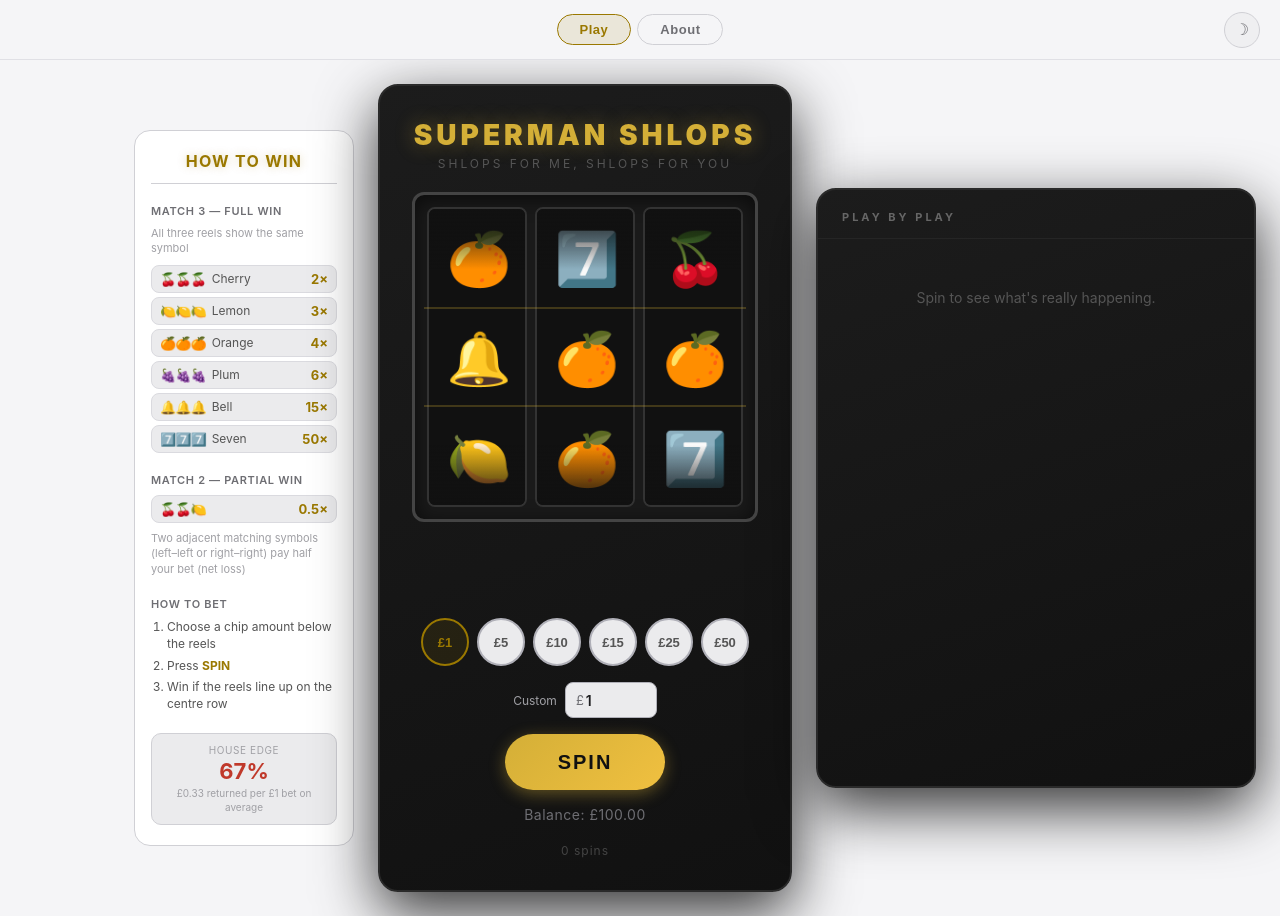
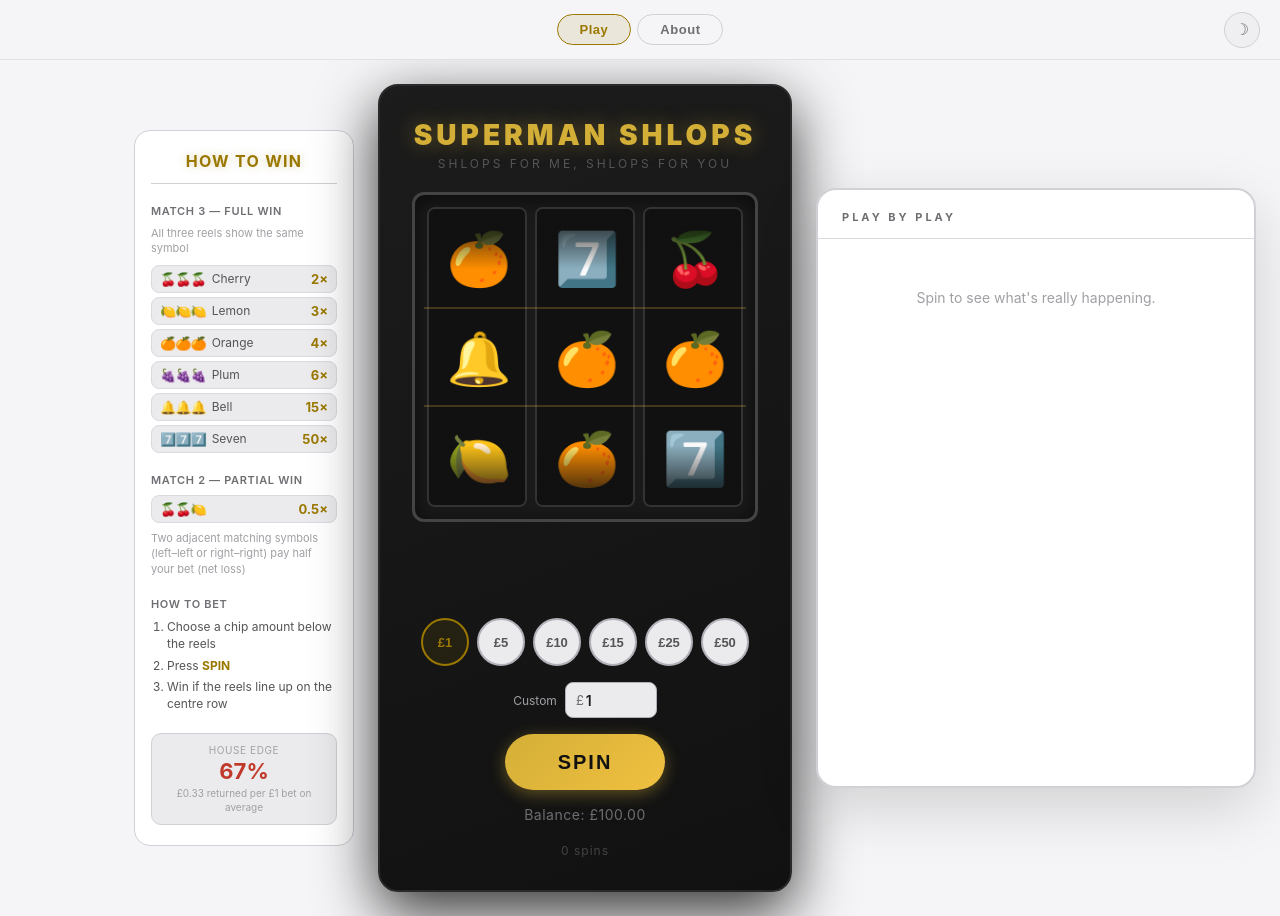
Before and after one commit to danbennett239/House-Always-Loses, a React (Vite) app: page / in a window 1280 px wide. Built offline with nearby package versions, Linux system fonts and the light colour scheme.

Commit message:
Add play by play light mode

```diff
--- a/src/components/PlayByPlay/PlayByPlay.css
+++ b/src/components/PlayByPlay/PlayByPlay.css
@@ -3,10 +3,10 @@
   flex-direction: column;
   width: 440px;
   height: 600px;
-  background: linear-gradient(160deg, #1c1c1c 0%, #111 100%);
+  background: linear-gradient(160deg, var(--bg-elevated) 0%, var(--bg-2) 100%);
   border-radius: 20px;
-  border: 2px solid #2a2a2a;
-  box-shadow: 0 20px 60px rgba(0,0,0,0.8);
+  border: 2px solid var(--border);
+  box-shadow: var(--shadow-deep);
   overflow: hidden;
 }
 
@@ -15,16 +15,16 @@
   font-weight: 700;
   letter-spacing: 3px;
   text-transform: uppercase;
-  color: #666;
+  color: var(--text-secondary);
   margin: 0;
   padding: 20px 24px 14px;
-  border-bottom: 1px solid #252525;
+  border-bottom: 1px solid var(--border-card);
   flex-shrink: 0;
 }
 
 .pbp-empty {
   font-size: 14px;
-  color: #555;
+  color: var(--text-muted);
   text-align: center;
   padding: 48px 24px;
   margin: 0;
@@ -35,7 +35,7 @@
   overflow-y: auto;
   flex: 1;
   scrollbar-width: thin;
-  scrollbar-color: #2a2a2a #111;
+  scrollbar-color: var(--border) var(--bg-2);
 }
 
 .pbp-list::-webkit-scrollbar {
@@ -43,11 +43,11 @@
 }
 
 .pbp-list::-webkit-scrollbar-track {
-  background: #111;
+  background: var(--bg-2);
 }
 
 .pbp-list::-webkit-scrollbar-thumb {
-  background: #2a2a2a;
+  background: var(--border);
   border-radius: 3px;
 }
 
@@ -56,8 +56,9 @@
   display: flex;
   gap: 14px;
   padding: 10px 24px;
-  border-bottom: 2px solid #252525;
+  border-bottom: 2px solid var(--border-card);
   border-left: 3px solid transparent;
+  align-items: flex-start;
 }
 
 .pbp-entry:last-of-type {
@@ -65,14 +66,14 @@
 }
 
 .pbp-entry--flagged {
-  background: rgba(255, 107, 107, 0.06);
-  border-left-color: #ff6b6b;
+  background: rgba(255, 107, 107, 0.05);
+  border-left-color: var(--red);
 }
 
 .pbp-spin-num {
   font-size: 13px;
   font-weight: 700;
-  color: #aaa;
+  color: var(--text-label);
   padding-top: 2px;
   flex-shrink: 0;
   width: 30px;
@@ -82,18 +83,16 @@
   flex: 1;
   display: flex;
   flex-direction: column;
-  gap: 6px;
+  gap: 5px;
 }
 
-/* Staked line */
 .pbp-bet-line {
   font-size: 13px;
   font-weight: 600;
-  color: #999;
+  color: var(--text-secondary);
   margin-bottom: 2px;
 }
 
-/* Machine says / Reality rows */
 .pbp-machine-line,
 .pbp-truth-line {
   display: flex;
@@ -107,7 +106,7 @@
   font-size: 11px;
   text-transform: uppercase;
   letter-spacing: 0.5px;
-  color: #777;
+  color: var(--text-muted);
   flex-shrink: 0;
 }
 
@@ -116,25 +115,24 @@
   font-weight: 700;
 }
 
-.pbp-machine-value.pbp-label--win  { color: #51cf66; }
-.pbp-machine-value.pbp-label--ldw  { color: #51cf66; }
-.pbp-machine-value.pbp-label--loss { color: #777; }
+.pbp-machine-value.pbp-label--win  { color: var(--green); }
+.pbp-machine-value.pbp-label--ldw  { color: var(--green); }
+.pbp-machine-value.pbp-label--loss { color: var(--text-muted); }
 
 .pbp-truth-value {
   font-size: 15px;
   font-weight: 800;
 }
 
-.pbp-truth-value.pbp-truth--win     { color: #51cf66; }
-.pbp-truth-value.pbp-truth--loss    { color: #ff6b6b; }
-.pbp-truth-value.pbp-truth--neutral { color: #888; }
+.pbp-truth-value.pbp-truth--win     { color: var(--green); }
+.pbp-truth-value.pbp-truth--loss    { color: var(--red); }
+.pbp-truth-value.pbp-truth--neutral { color: var(--text-secondary); }
 
-/* Annotation */
 .pbp-note {
   font-size: 12px;
-  color: #cc5555;
+  color: var(--red);
   margin: 4px 0 0;
   line-height: 1.5;
-  border-top: 1px solid rgba(255,107,107,0.15);
+  border-top: 1px solid rgba(255, 107, 107, 0.15);
   padding-top: 6px;
 }
```
